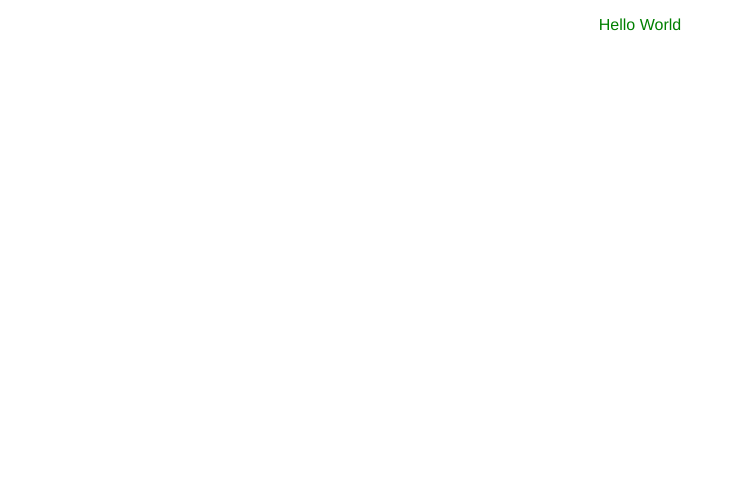
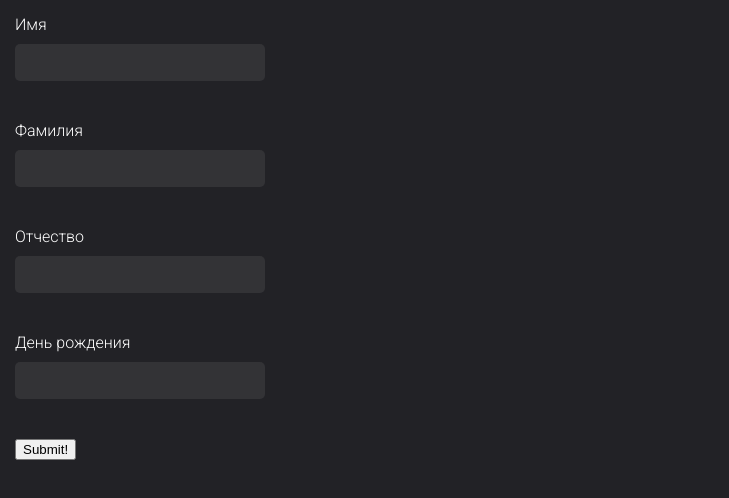
Before and after one commit to 1MaTo/vue-playground, a Vue app: page / in a window 1280 px wide. Shown: the top 498 px of the page, without its empty margins (0-729 px from the left). Built offline with nearby package versions, Linux system fonts and the light colour scheme.

Commit message:
add 4 inputs

```diff
--- a/package.json
+++ b/package.json
@@ -10,10 +10,12 @@
   },
   "dependencies": {
     "core-js": "^3.6.5",
+    "moment": "^2.27.0",
     "node-sass": "^4.14.1",
     "sass": "^1.26.10",
     "sass-loader": "^10.0.1",
-    "vue": "^2.6.11"
+    "vue": "^2.6.11",
+    "vuelidate": "^0.7.5"
   },
   "devDependencies": {
     "@vue/cli-plugin-babel": "~4.5.0",
--- a/src/App.vue
+++ b/src/App.vue
@@ -1,27 +1,32 @@
 <template>
   <div id="app">
-    <Form/>
+    <Form />
   </div>
 </template>
 
 <script>
-import Form from './components/Form'
+import Form from "./components/Form";
 
 export default {
-  name: 'App',
+  name: "App",
   components: {
-    Form
-  }
-}
+    Form,
+  },
+};
 </script>
 
 <style lang="scss">
-#app {
-  font-family: Avenir, Helvetica, Arial, sans-serif;
-  -webkit-font-smoothing: antialiased;
-  -moz-osx-font-smoothing: grayscale;
-  text-align: center;
-  color: $success;
+@import url("https://fonts.googleapis.com/css2?family=Roboto:wght@300&display=swap");
+
+body {
   margin: 0px;
 }
+
+#app {
+  font-family: "Roboto", Arial, Helvetica, sans-serif;
+  background: $bg-dark;
+  width: 100vw;
+  height: 100vh;
+  color: $main-text;
+}
 </style>
--- a/src/components/Form.vue
+++ b/src/components/Form.vue
@@ -1,19 +1,132 @@
 <template>
-    <p>{{ greeting }} World </p>
+  <form @submit.prevent="submit">
+    <div class="form-group" :class="{ 'form-group--error': $v.form.name.$error }">
+      <label class="form__label">Имя</label>
+      <input class="form__input" v-model.trim="$v.form.name.$model" />
+      <div class="error" v-if="!$v.form.name.required">{{requiredTitle}}</div>
+    </div>
+    <div class="form-group" :class="{ 'form-group--error': $v.form.surname.$error }">
+      <label class="form__label">Фамилия</label>
+      <input class="form__input" v-model.trim="$v.form.surname.$model" />
+      <div class="error" v-if="!$v.form.surname.required">{{requiredTitle}}</div>
+    </div>
+    <div class="form-group">
+      <label class="form__label">Отчество</label>
+      <input class="form__input" v-model.trim="$v.form.patronymic.$model" />
+    </div>
+    <div class="form-group" :class="{ 'form-group--error': $v.form.birthdate.$error }">
+      <label class="form__label">День рождения</label>
+      <input class="form__input" v-model.trim="$v.form.birthdate.$model" />
+      <div class="error" v-if="!$v.form.birthdate.required">{{requiredTitle}}</div>
+      <div class="error" v-if="!$v.form.birthdate.isDate">{{dateTitle}}</div>
+    </div>
+    <button class="button" type="submit" :disabled="submitStatus === 'PENDING'">Submit!</button>
+    <p class="typo__p" v-if="submitStatus === 'OK'">Thanks for your submission!</p>
+    <p class="typo__p" v-if="submitStatus === 'ERROR'">Please fill the form correctly.</p>
+    <p class="typo__p" v-if="submitStatus === 'PENDING'">Sending...</p>
+  </form>
 </template>
 
 <script>
+import { required, helpers } from "vuelidate/lib/validators";
+import moment from "moment";
+moment().format();
+
+const isDate = (value) => {
+console.log(helpers.req(value))
+  if (helpers.req(value)) {
+    return moment(value, "DD-MM-YYYY").isValid() && value.length === 10 && moment(value, "DD-MM-YYYY").isBefore(moment());
+  } else {
+    return true;
+  }
+};
+
 export default {
-    data: () => {
-        return {
-            greeting: 'Hello'
-        }
-    }
-}
+  data: () => {
+    return {
+      form: {
+        name: "",
+        surname: "",
+        birthdate: "",
+        patronymic: "",
+      },
+      submitStatus: null,
+      requiredTitle: "Обязательное поле",
+      dateTitle: "Укажите корректную дату (дд/мм/гггг)",
+    };
+  },
+  validations: {
+    form: {
+      name: {
+        required,
+      },
+      surname: {
+        required,
+      },
+      birthdate: {
+        required,
+        isDate,
+      },
+      patronymic: {},
+    },
+  },
+  methods: {
+    submit() {
+      this.$v.$touch();
+      if (this.$v.$invalid) {
+        this.submitStatus = "ERROR";
+      } else {
+        this.submitStatus = "OK";
+      }
+    },
+  },
+};
 </script>
 
 <style lang="scss" scoped>
-p {
-    color: $success;
+form {
+  padding: 15px;
 }
-</style>>
+
+.form-group {
+  display: flex;
+  flex-direction: column;
+  width: 250px;
+  color: $main-text;
+  margin-bottom: 30px;
+  position: relative;
+}
+
+.form__input {
+  background: $bg_light;
+  color: $dark-text;
+  border-radius: 5px;
+  outline: none;
+  border: 1px solid #fff0;
+  height: 35px;
+  padding: 0px 10px;
+  font-size: inherit;
+  margin: 10px 0px;
+}
+
+.form__input:hover {
+  border: 1px solid $dark-text;
+}
+
+.form__input:focus {
+  color: $main-text;
+  border: 1px solid $main-text;
+}
+
+.error {
+  display: none;
+  font-size: 12px;
+  position: absolute;
+  bottom: -15px;
+  color: $error;
+}
+
+.form-group--error > .error {
+  display: inherit;
+}
+</style>
--- a/src/main.js
+++ b/src/main.js
@@ -1,5 +1,8 @@
 import Vue from 'vue'
 import App from './App.vue'
+import Vuelidate from 'vuelidate'
+
+Vue.use(Vuelidate)
 
 Vue.config.productionTip = false
 
--- a/src/styles/_variables.scss
+++ b/src/styles/_variables.scss
@@ -1,5 +1,5 @@
 $success: green;
-$error: red;
+$error: #EF6C73;
 $info: blue;
 $bg-dark: #222226;
 $bg-light: #333336;
```
Also changed, not shown: 1 other file (tests, documents, lock files or other folders).
